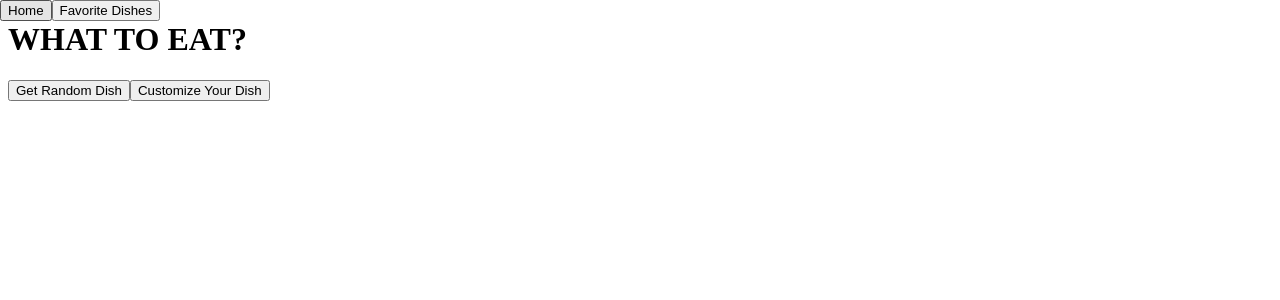
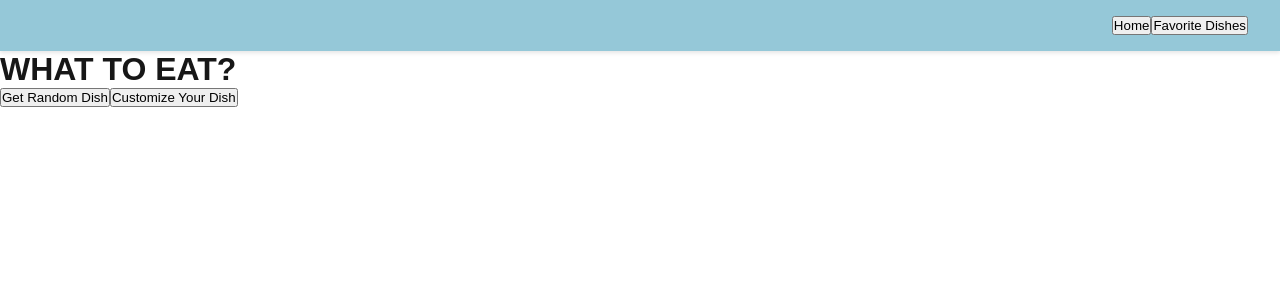
Before and after one commit to lioness0826/project-whattoeat, a Next.js app: page / in a window 1280 px wide. Shown: the top 300 px of the page. Built offline with nearby package versions, Linux system fonts and the light colour scheme.

Commit message:
modify fav and global css

```diff
--- /dev/null
+++ b/pages/_app.js
@@ -0,0 +1,5 @@
+import '../styles/globals.css';
+
+export default function MyApp({ Component, pageProps }) {
+  return <Component {...pageProps} />;
+}
--- a/styles/HomePage.module.css
+++ b/styles/HomePage.module.css
@@ -1,18 +1,69 @@
-.nav{
-  background-color: rgb(223, 149, 58);
-  color: black;
-  padding: 10px;
+.page {
+  min-height: 100vh;
+  background-color: #fefefe;
+  font-family: 'Segoe UI', 'Roboto', 'Helvetica Neue', sans-serif;
 }
 
-.navbar{
-  flex-direction: row;
-  justify-content: center;
-  gap: 100px;
-  margin: 0;
-  padding: 0;
-  position: fixed;
-  width: 100%;
+.navbar {
+  display: flex;
+  justify-content: flex-end;
+  padding: 1rem 2rem;
+  background-color: #95c8d8;
+  position: sticky;
   top: 0;
-  left: 0;
-  right: 0;
+  z-index: 100;
+  box-shadow: 0 2px 4px rgba(0, 0, 0, 0.1);
 }
+
+.navButton {
+  margin-left: 10px;
+  padding: 8px 14px;
+  font-size: 0.9rem;
+  background-color: #fdfdfd;
+  color: #333;
+  border: none;
+  border-radius: 5px;
+  cursor: pointer;
+  transition: background-color 0.2s ease;
+}
+
+.navButton:hover {
+  background-color: lightgray;
+}
+
+.main {
+  display: flex;
+  flex-direction: column;
+  align-items: center;
+  padding: 20px 15px;
+}
+
+.h1 {
+  font-size: 2rem;
+  margin: 20px 0 15px;
+  color: #222;
+  text-align: center;
+}
+
+.mainButtons {
+  display: flex;
+  flex-direction: column;
+  gap: 12px;
+  margin-top: 10px;
+}
+
+.btn {
+  background-color: #ff9800;
+  color: white;
+  border: none;
+  padding: 10px 20px;
+  font-size: 1rem;
+  border-radius: 6px;
+  cursor: pointer;
+  box-shadow: 0 2px 4px rgba(0, 0, 0, 0.1);
+}
+
+.btn:hover {
+  background-color: #e68900;
+  transform: translateY(-1px);
+}
--- a/styles/globals.css
+++ b/styles/globals.css
@@ -40,3 +40,14 @@ a {
     color-scheme: dark;
   }
 }
+
+* {
+  margin: 0;
+  padding: 0;
+  box-sizing: border-box;
+}
+
+html, body,.main {
+  margin: 0;
+  padding: 0;
+}
```
Also changed, not shown: pages/FavoriteDishesPage.js (+17 -10 lines).
